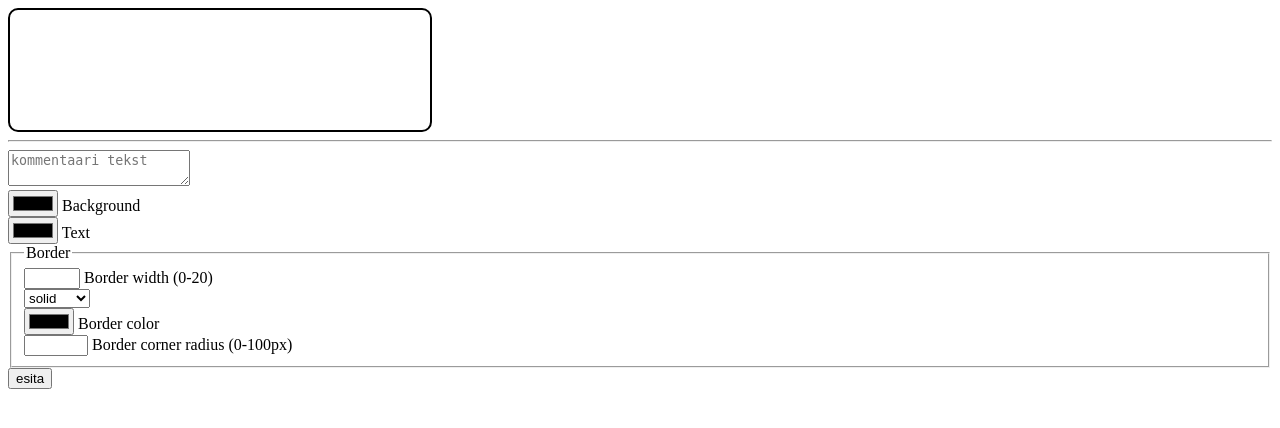
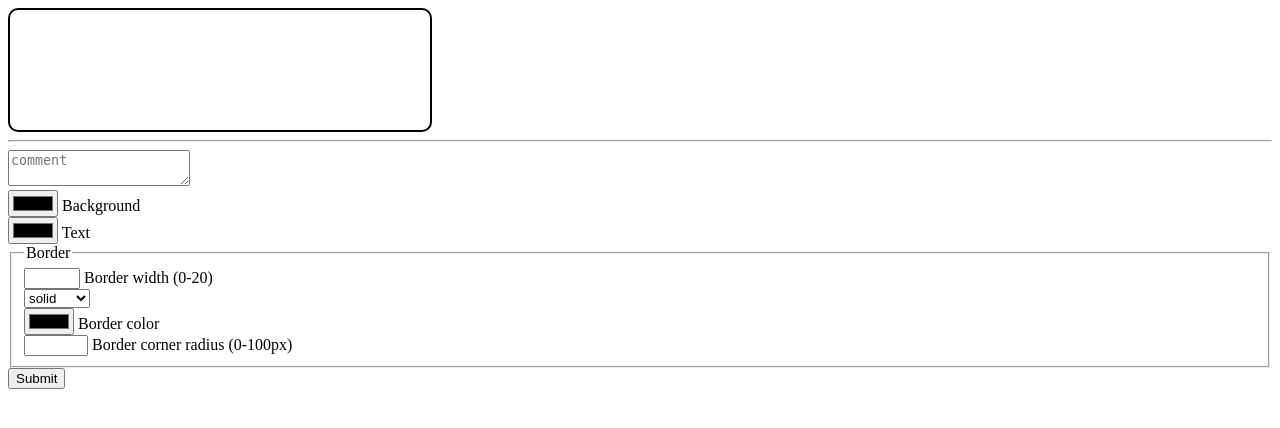
Before and after one commit to marilyn7/v6rgurakendused, a PHP site: page /yl10.php in a window 1280 px wide. Shown: the top 428 px of the page. Run offline with PHP 8.4, Linux system fonts and the light colour scheme.

Commit message:
täiendus 10

```diff
--- a/kodune10/yl10.php
+++ b/kodune10/yl10.php
@@ -47,7 +47,7 @@ if (isset($_POST['br']) )
 
     <hr/>
     <form method="POST" action="yl10_1.php">
-        <textarea name="text" placeholder="kommentaari tekst"><?php if(isset($_POST['text'])) echo htmlspecialchars($_POST['text']); ?></textarea>
+        <textarea name="text" placeholder="comment"><?php if(isset($_POST['text'])) echo htmlspecialchars($_POST['text']); ?></textarea>
         <br/>
         <input type="color" name="bg" id="bg" value="<?php if(isset($_POST['bg'])) echo htmlspecialchars($_POST['bg']); ?>">
         <label for="bg">Background</label>
@@ -73,7 +73,7 @@ if (isset($_POST['br']) )
             <label>Border corner radius (0-100px)</label>
             <br/>
         </fieldset>
-        <input type="submit" value="esita" />
+        <input type="submit" value="Submit" />
     </form>
 
 </body>
```
